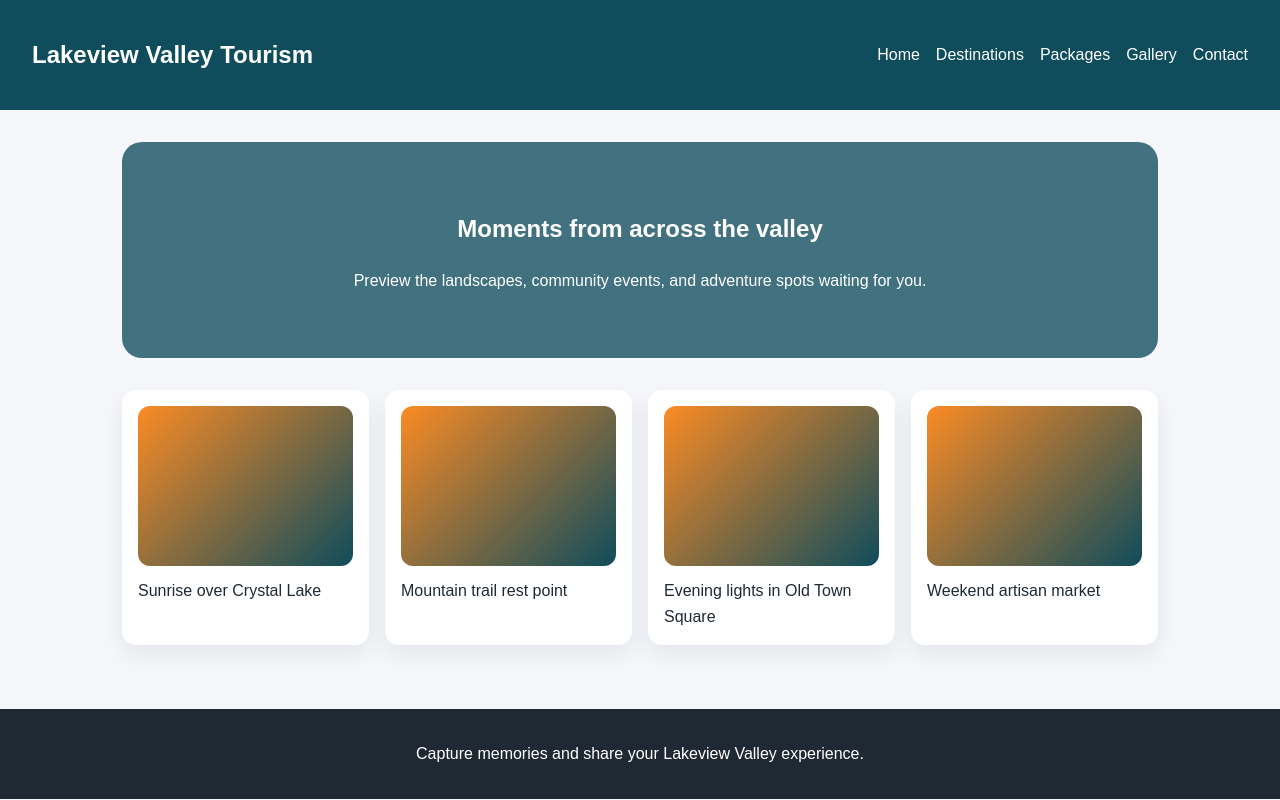
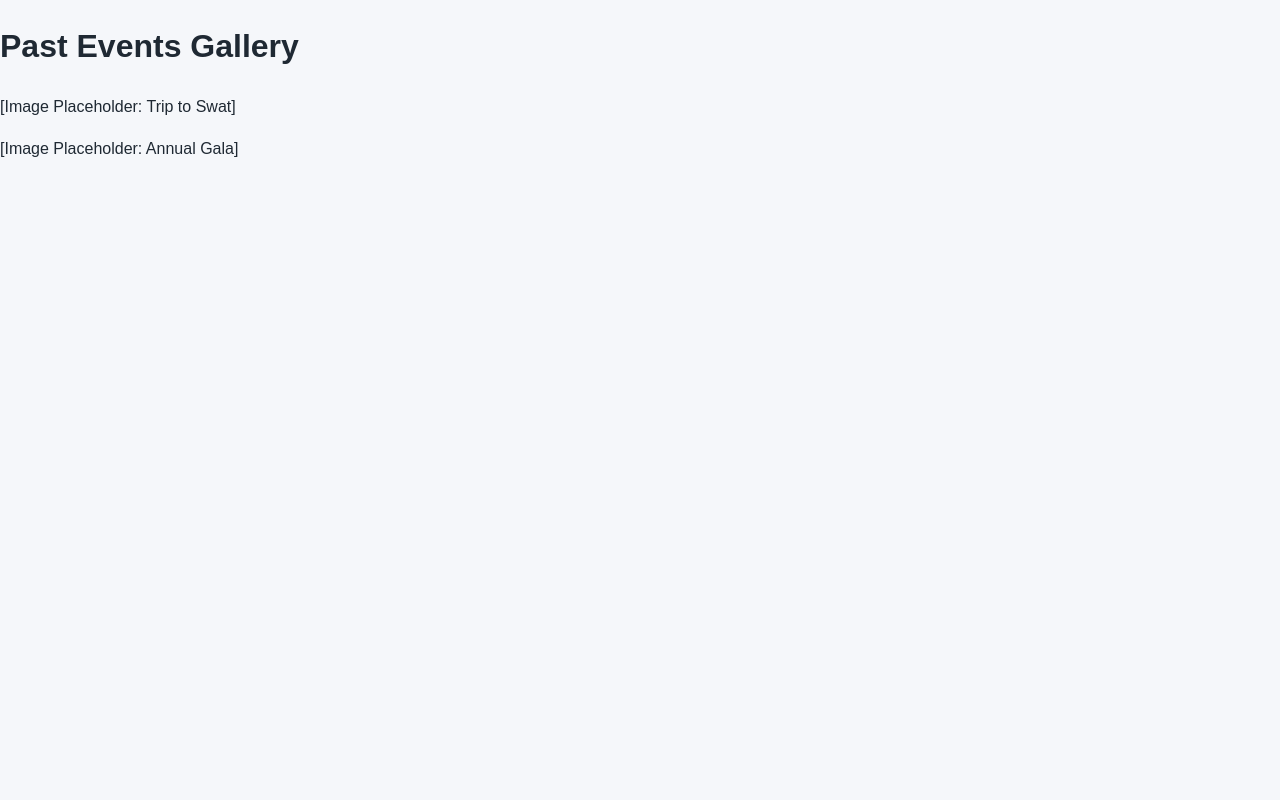
Before and after one commit to Muhammad-Saad-Sultan/Local-Tourism-Promotion-Website, a website: page src/gallery.htm in a window 1280 px wide. Drawn offline with Linux system fonts and the light colour scheme.

Commit message:
Revise gallery page for past events display
Updated the gallery page to reflect past events with placeholders.

```diff
--- a/src/gallery.htm
+++ b/src/gallery.htm
@@ -1,53 +1,14 @@
 <!DOCTYPE html>
 <html lang="en">
-  <head>
-    <meta charset="UTF-8" />
-    <meta name="viewport" content="width=device-width, initial-scale=1.0" />
-    <title>Gallery | Lakeview Valley</title>
-    <link rel="stylesheet" href="../styles/style.css" />
-  </head>
-  <body>
-    <header>
-      <nav>
-        <h1>Lakeview Valley Tourism</h1>
-        <ul>
-          <li><a href="./index.html">Home</a></li>
-          <li><a href="./destination.html">Destinations</a></li>
-          <li><a href="./packages.html">Packages</a></li>
-          <li><a href="./gallery.htm">Gallery</a></li>
-          <li><a href="./contact.html">Contact</a></li>
-        </ul>
-      </nav>
-    </header>
-
-    <main>
-      <section class="hero">
-        <h2>Moments from across the valley</h2>
-        <p>Preview the landscapes, community events, and adventure spots waiting for you.</p>
-      </section>
-
-      <section class="gallery">
-        <figure>
-          <div class="photo"></div>
-          <figcaption>Sunrise over Crystal Lake</figcaption>
-        </figure>
-        <figure>
-          <div class="photo"></div>
-          <figcaption>Mountain trail rest point</figcaption>
-        </figure>
-        <figure>
-          <div class="photo"></div>
-          <figcaption>Evening lights in Old Town Square</figcaption>
-        </figure>
-        <figure>
-          <div class="photo"></div>
-          <figcaption>Weekend artisan market</figcaption>
-        </figure>
-      </section>
-    </main>
-
-    <footer>
-      <p>Capture memories and share your Lakeview Valley experience.</p>
-    </footer>
-  </body>
+<head>
+    <link rel="stylesheet" href="../styles/style.css">
+    <title>Event Gallery</title>
+</head>
+<body>
+    <h1>Past Events Gallery</h1>
+    <div class="gallery-placeholder">
+        <p>[Image Placeholder: Trip to Swat]</p>
+        <p>[Image Placeholder: Annual Gala]</p>
+    </div>
+</body>
 </html>
```
